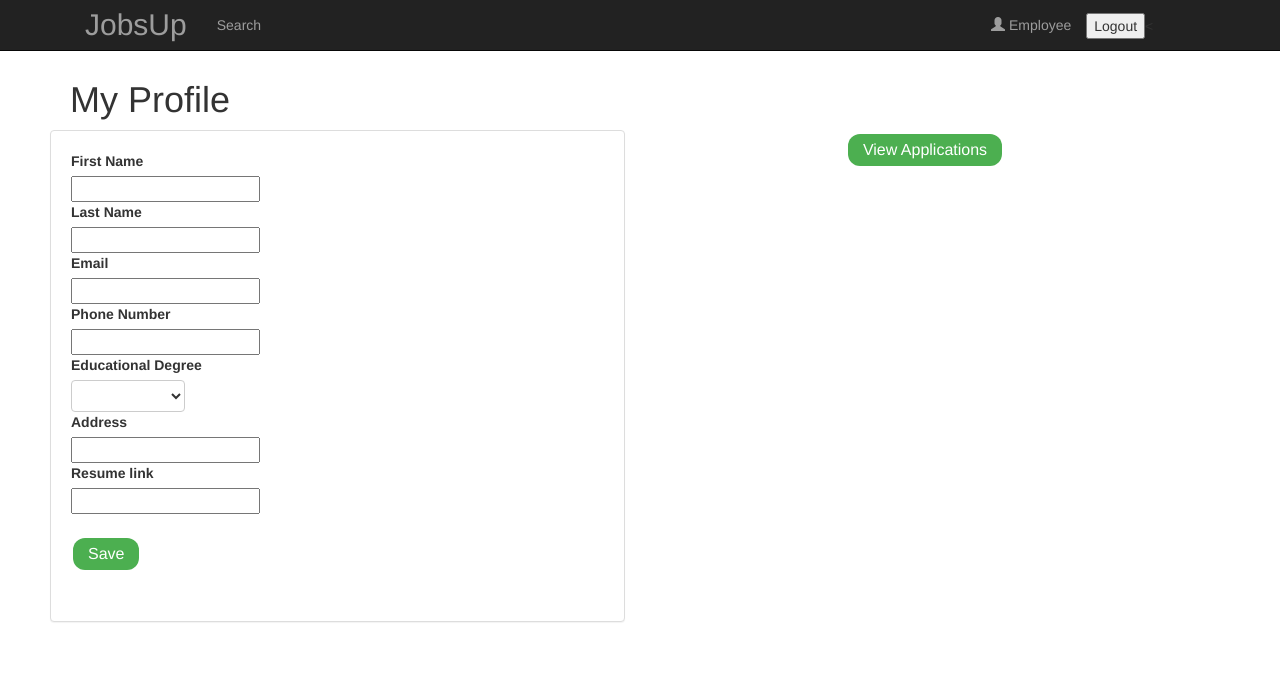
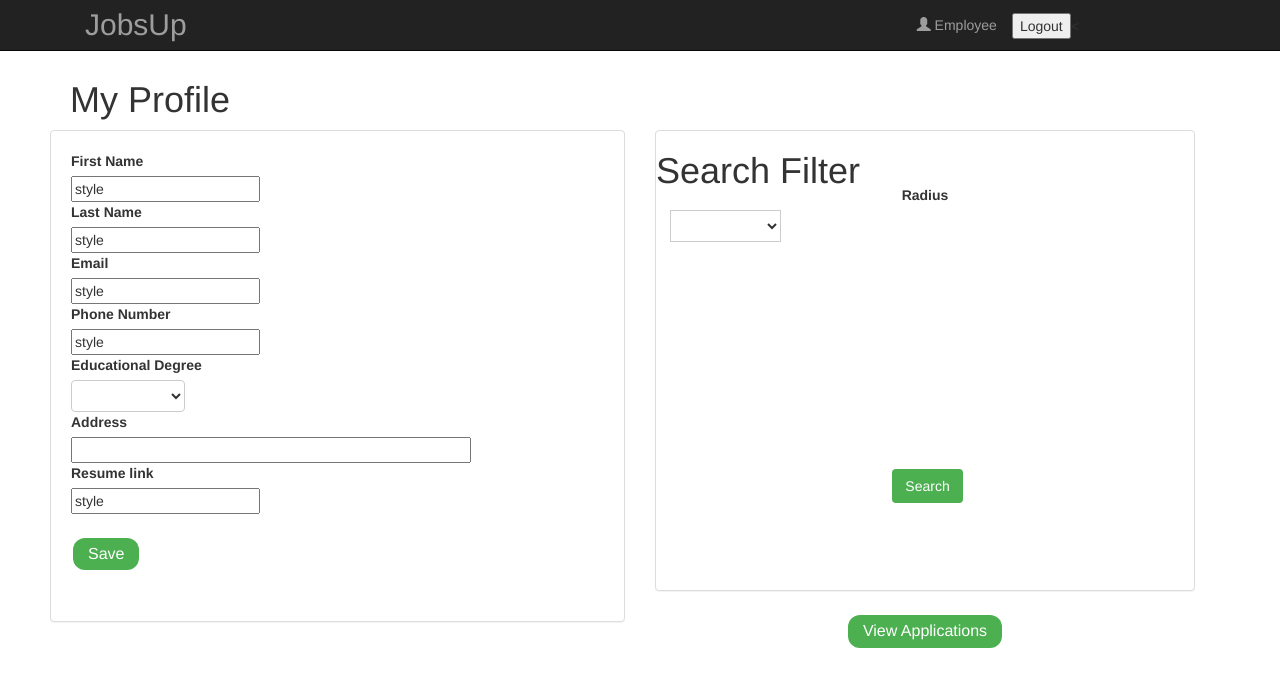
Before and after one commit to uphonia/JobsUp, a Django app: template JobsUp/jobs/templates/UserProfiles.html in a window 1280 px wide. Shown: the top 687 px of the page. Run offline with Django 3.2, Linux system fonts and the light colour scheme; the template is opened without the code that fills it, so the values that code supplies are empty; some libraries are stand-ins or nearby versions.

Commit message:
HATE MY LIFE

```diff
--- a/JobsUp/jobs/forms.py
+++ b/JobsUp/jobs/forms.py
@@ -26,3 +26,7 @@ class ProfileForm(forms.Form):
 	website = forms.CharField(max_length = 200, required = False)
 	degree = forms.CharField(max_length = 200, required = False)
 	resume = forms.CharField(max_length = 200, required = False)
+
+class MapRequestForm(forms.Form):
+	hashid = forms.CharField(max_length = 200, required = True)
+	radius = forms.CharField(max_length = 200, required = True)
--- a/JobsUp/jobs/templates/UserProfiles.html
+++ b/JobsUp/jobs/templates/UserProfiles.html
@@ -44,14 +44,11 @@
 	                <li class="home">
 		                <a href=""><span class=""></span> JobsUp</a>
                     </li>
-		            <li class="search">
-		                <a href="~/../Map.html"><span class=""></span> Search </a>
-		            </li>
 		            <li class="profile" style="margin-left:700px;">
 		                <a href="/"><span class="glyphicon glyphicon-user"></span> Employee </a>
 		            </li>
                     <li>
-		            <form class="logout" style = "padding-top:13px" action = "/log_out" method = "GET">
+		            <form class="logout" style = "padding-top:13px;" action = "/log_out" method = "GET">
 		                <input class = "logout" type = "submit" value = "Logout"><
 		            </form>
                     </li>
@@ -71,16 +68,16 @@
                             <div class="panel-body" style="height: 480px; text-align: left;">
                             <input type="text" id="hashid" name="hashid" class="hidden" value={{user.hashid}}>
                                 <label for="fname"> First Name </label> <br>
-                                <input type="text" id="first_name" name = "first_name" value = {{user.first_name}}> <br>
+                                <input type="text" id="first_name" name = "first_name" value = {{user.first_name}} style = "width:400px;"> <br>
 
                                 <label for="lname"> Last Name </label> <br>
-                                <input type="text" id="last_name" name = "last_name" value = {{user.last_name}}><br>
+                                <input type="text" id="last_name" name = "last_name" value = {{user.last_name}} style = "width:400px;"><br>
 
                                 <label for="email"> Email </label> <br>
-                                <input type="text" id="email" name = "email" value = {{user.email}}><br>
+                                <input type="text" id="email" name = "email" value = {{user.email}} style = "width:400px;"><br>
 
                                 <label for="phone-num"> Phone Number </label> <br>
-                                <input type="text" id="phone-number" name = "phone_num" value = {{user.profile.phone_num}}><br>
+                                <input type="text" id="phone-number" name = "phone_num" value = {{user.profile.phone_num}} style = "width:400px;"><br>
 
                                 <label for="degree"> Educational Degree </label> <br>
                                 <select class="btn btn-default dropdown-toggle" data-toggle="dropdown" style="text-align: left" name = "degree">
@@ -93,10 +90,10 @@
                                 </select> <br>
 
                                 <label for="address"> Address </label><br>
-                                <input type="text" id="address" name = "address" value = {{user.profile.address}}><br>
+                                <input type="text" id="address" name = "address" value = "{{user.profile.address}}" style = "width:400px;"><br>
 
                                 <label for="resume"> Resume link </label> <br>
-                                <input type="text" id="resume" name = "resume" value = {{user.profile.resume}}><br>
+                                <input type="text" id="resume" name = "resume" value = {{user.profile.resume}} style = "width:400px;"><br>
                                 <br>
                                 <input class="button" type = "submit" value = "Save">
                             </div>
@@ -107,12 +104,54 @@
 
             <div class="col-lg-6">
                 <div class="right" >
+                    <div class="panel panel-default" >
+                            <h1 style = "margin-top:-40px;"> Search Filter </h1> <br>
+                            <form action="/action_page.php" method="get">
+                            <input type="text" id="hashid" name="hashid" class="hidden" value={{user.hashid}}>
+                                <div class="panel-body" style="height:400px; margin-top:-50px;">
+
+                                    <!-- Current Zip Code -->
+
+                                    <!-- Seek job in radius from current address -->
+                                    <label for="radius"> Radius </label>
+                                    <div class="row" style="">
+                                        <div class="col-xs-3 col-xs-offset-0">
+                                            <div class="input-group">
+                                                <div class="input-group-btn search-panel">
+                                                    <select class="btn btn-default dropdown-toggle" id="radius" name = "radius" data-toggle="dropdown" style="text-align: center">
+                                                        <option></option>
+                                                        <option value = "5"> < 5 miles</option>
+                                                        <option value = "10"> < 10 miles</option>
+                                                        <option value = "15"> < 15 miles</option>
+                                                        <option value = "20">20+ miles</option>
+                                                    </select>
+                                                </div>
+                                            </div>
+                                        </div>
+                                    </div>
+
+                                    <!-- Job Position Filter -->
+
+                                    <!-- Degree Level Filter -->
+
+                                    <!-- Academic Level -->
+
+                                    <!-- Industry/Field of Study -->
+
+                                    <!-- Compensation -->
+
+                                </div> <!-- End of content in panel div -->
+                                <button type="submit" class="btn btn primary" name="searching" style="background-color: #4CAF50; margin: -180px 10px 10px 15px; color:white;">Search</button>
+                            </form> <!-- End of form -->
+
+                            <!-- <a href="" class="button"> Search </a> -->
+
+                        </div> <!-- End of actual panel div -->
+                    </div>
                     <a href="~/../Applications.html" class="button"> View Applications </a>
                 </div> <!-- End of right -->
             </div>
 
-        </div>
-
     </body>
 
 </html>
```
Also changed, not shown: JobsUp/jobs/templates/CompanyProfiles.html (+9 -7 lines), JobsUp/jobs/templates/Map.html (+45 -14 lines), JobsUp/jobs/views.py (+18 -5 lines), JobsUp/db.sqlite3, JobsUp/jobs/migrations/0007_auto_20170426_1952.py (added).
